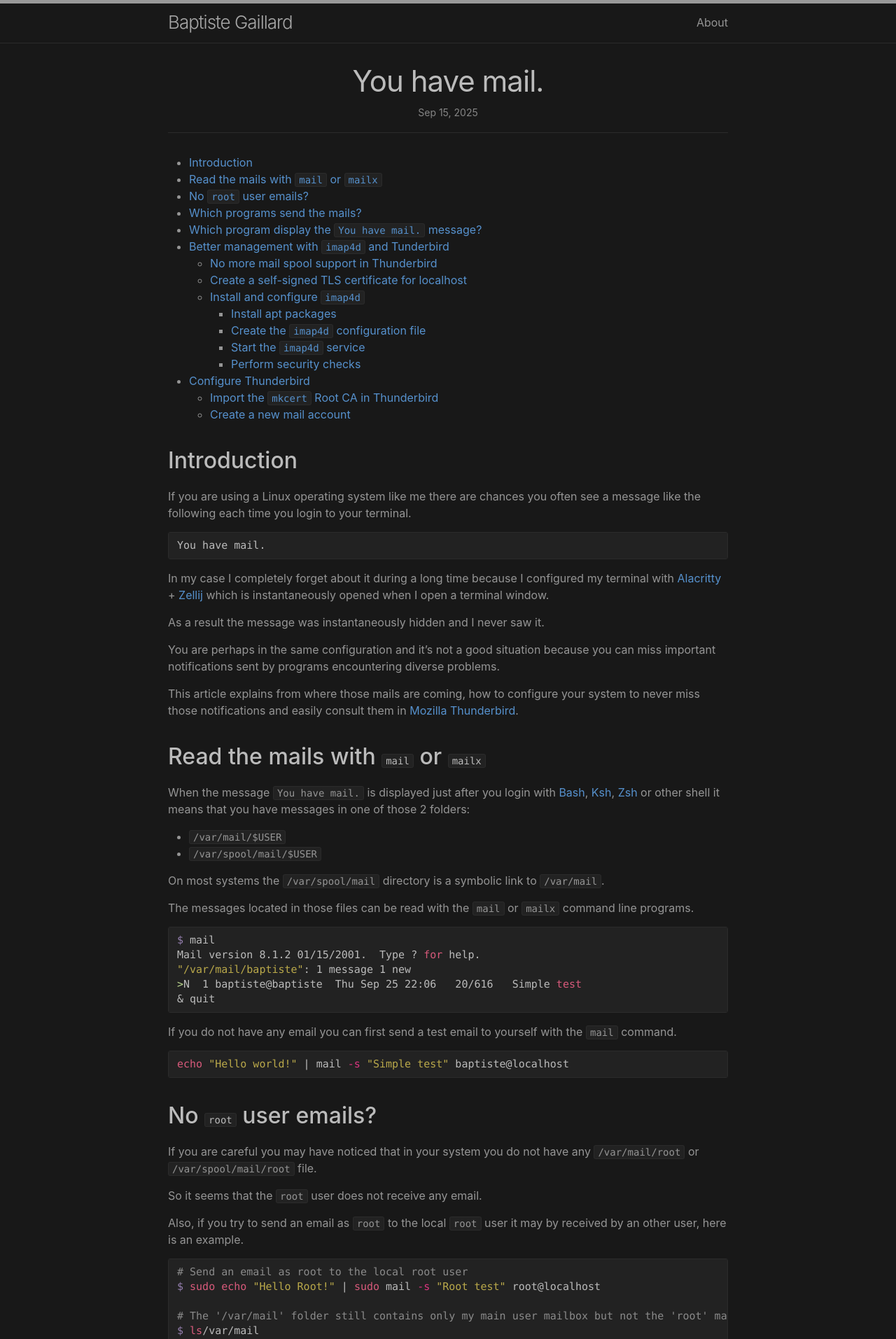
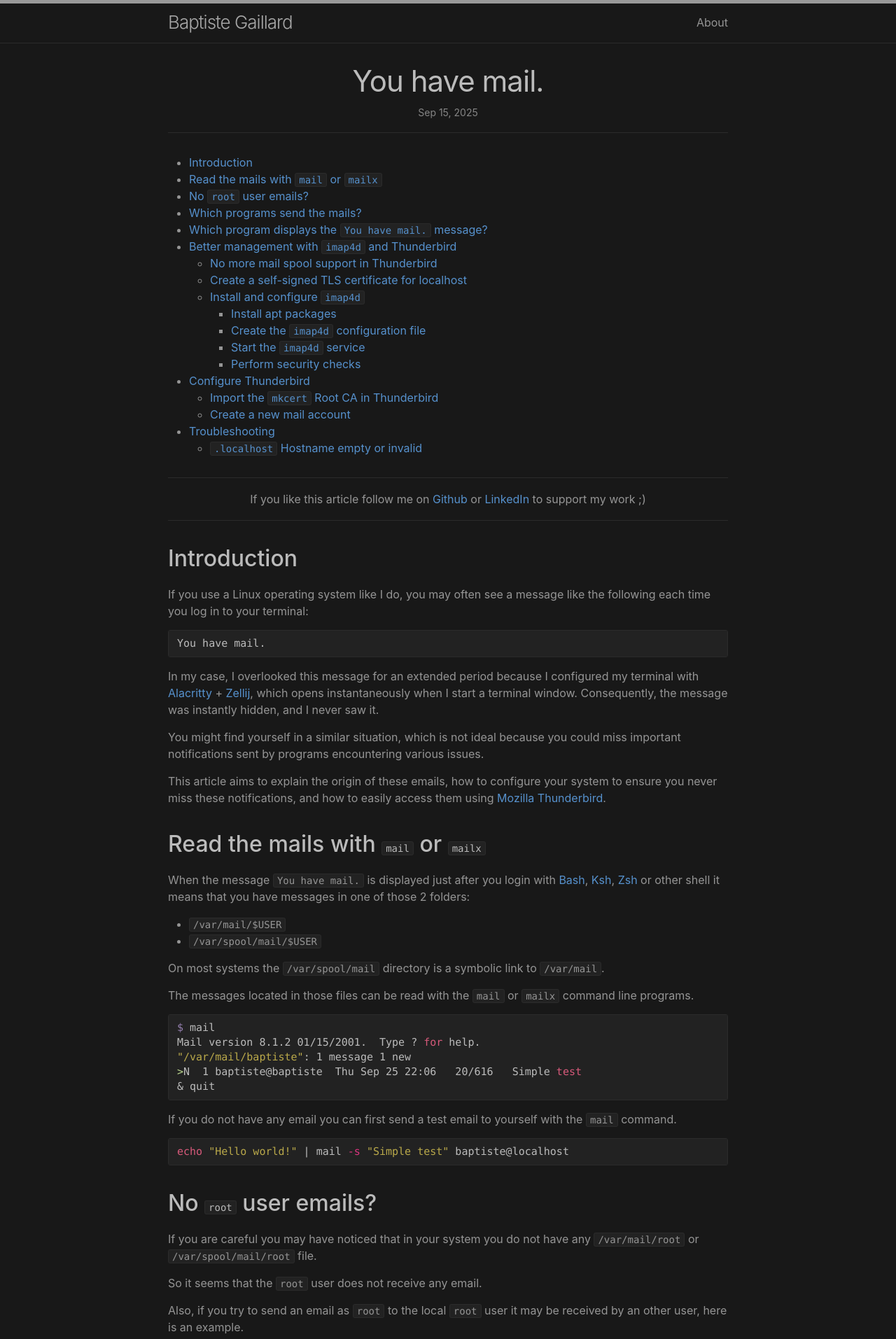
Before and after one commit to bgaillard/bgaillard.github.io, a Jekyll site: the page built from _posts/2025-09-15-you-have-mail.md, in a window 1280 px wide. Shown: the top 1913 px of the page at 70% size. Built offline with Jekyll 4.4.1, drawn with Linux system fonts in a browser that asks for light colours; nearby versions of some CDN libraries; some of the changed text lies outside the part shown.

Commit message:
General blog improvements.

````diff
--- a/_includes/custom-head.html
+++ b/_includes/custom-head.html
@@ -4,3 +4,21 @@
   1. Head over to https://realfavicongenerator.net/ to add your own favicons.
   2. Customize default _includes/custom-head.html in your source directory and insert the given code snippet.
 {% endcomment %}
+
+<!-- Essential for all desktop browsers -->
+<link rel="icon" type="image/x-icon" href="/assets/images/favicon.ico">
+<link rel="icon" type="image/png" sizes="32x32" href="/assets/images/favicon-32x32.png">
+<link rel="icon" type="image/png" sizes="16x16" href="/assets/images/favicon-16x16.png">
+
+<!-- iPhone/iPad home screen icons -->
+<link rel="apple-touch-icon" sizes="180x180" href="/assets/images/favicon-180x180.png">
+
+<!-- iPad-specific (optional) -->
+<link rel="apple-touch-icon" sizes="152x152" href="/assets/images/favicon-152x152.png">
+
+<!-- iOS Safari configuration -->
+<meta name="mobile-web-app-capable" content="yes">
+
+<!-- Android home screen icons -->
+<link rel="icon" type="image/png" sizes="192x192" href="/assets/images/favicon-192x192.png">
+<link rel="icon" type="image/png" sizes="512x512" href="/assets/images/favicon-512x512.png">
--- a/_layouts/post.html
+++ b/_layouts/post.html
@@ -34,6 +34,13 @@
 
   <div class="post-content e-content" itemprop="articleBody">
     {% include toc.html html=content %}
+
+    <div class="post-header-like-me">
+      If you like this article follow me on
+      <a href="https://github.com/bgaillard" title="Baptiste Gaillard's Github profile" target="_blank">Github</a> or
+      <a href="https://www.linkedin.com/in/baptistegaillard/" title="Baptiste Gaillard's LinkedIn profile" target="_blank" >LinkedIn</a> to support my work ;)
+    </div>
+
     {% include anchor_headings.html html=content anchorClass="fa-solid fa-link" %}
   </div>
 
--- a/_posts/2025-09-15-you-have-mail.md
+++ b/_posts/2025-09-15-you-have-mail.md
@@ -1,24 +1,23 @@
 ---
 layout: post
 title: You have mail.
+tags: linux, thunderbird, imap4d, mailutils, mail, system
 excerpt: Learn how to manage system mails on Linux using Thunderbird. Set up an IMAP server with imap4d and configure Thunderbird to read local mailboxes, ensuring you never miss important notifications.
 ---
 
 ## Introduction
 
-If you are using a Linux operating system like me there are chances you often see a message like the following each time you login to your terminal.
+If you use a Linux operating system like I do, you may often see a message like the following each time you log in to your terminal:
 
 ```bash
 You have mail.
 ```
 
-In my case I completely forget about it during a long time because I configured my terminal with [Alacritty](https://github.com/alacritty/alacritty) + [Zellij](https://github.com/zellij-org/zellij) which is instantaneously opened when I open a terminal window.
+In my case, I overlooked this message for an extended period because I configured my terminal with [Alacritty](https://github.com/alacritty/alacritty) + [Zellij](https://github.com/zellij-org/zellij), which opens instantaneously when I start a terminal window. Consequently, the message was instantly hidden, and I never saw it.
 
-As a result the message was instantaneously hidden and I never saw it.
+You might find yourself in a similar situation, which is not ideal because you could miss important notifications sent by programs encountering various issues.
 
-You are perhaps in the same configuration and it's not a good situation because you can miss important notifications sent by programs encountering diverse problems.
-
-This article explains from where those mails are coming, how to configure your system to never miss those notifications and easily consult them in [Mozilla Thunderbird](https://www.thunderbird.net/).
+This article aims to explain the origin of these emails, how to configure your system to ensure you never miss these notifications, and how to easily access them using [Mozilla Thunderbird](https://www.thunderbird.net/).
 
 
 ## Read the mails with `mail` or `mailx`
@@ -51,7 +50,7 @@
 
 So it seems that the `root` user does not receive any email.
 
-Also, if you try to send an email as `root` to the local `root` user it may by received by an other user, here is an example.
+Also, if you try to send an email as `root` to the local `root` user it may be received by an other user, here is an example.
 
 ```bash
 # Send an email as root to the local root user
@@ -80,7 +79,7 @@
 root: baptiste
 ```
 
-Under Debian this file is managed by `exim4`, the documentation about the `/etc/aliases` file can be found in [`exim4-config_files - /etc/aliases`](https://manpages.debian.org/jessie/exim4-config/etc-aliases.5#/etc/aliases).
+Under Debian this file is managed by [`exim4`](https://www.exim.org/), the documentation about the `/etc/aliases` file can be found in [`exim4-config_files - /etc/aliases`](https://manpages.debian.org/jessie/exim4-config/etc-aliases.5#/etc/aliases).
 
 So `root` emails are definitely not lost, they are just forwarded to our main user mailbox which is exactly what we want in most cases on a personal computer.
 
@@ -122,7 +121,7 @@
 Knowing which exact program could send those mails is not what's matter the most, the important thing to understand is that when an error is encountered it can be logged in local mail boxes and it's a good practice to have a visibility on those messages.
 
 
-## Which program display the `You have mail.` message?
+## Which program displays the `You have mail.` message?
 
 The display of the `You have mail.` message is natively handled by the shell you are using.
 
@@ -145,9 +144,9 @@
 ```
 
 
-## Better management with `imap4d` and Tunderbird
+## Better management with `imap4d` and Thunderbird
 
-Now that we know where the system mails are stored, how to read then with basic CLI commands, which programs are sending them and which program is displaying the `You have mail.` message we can improve our setup to never miss those mails.
+Now that we know where the system mails are stored, how to read them with basic CLI commands, which programs are sending them and which program is displaying the `You have mail.` message we can improve our setup to never miss those mails.
 
 My proposition is to manage those mails with [Thunderbird](https://www.thunderbird.net/) because we'll natively receive a visual notification each time a new mail appears.
 
@@ -340,7 +339,7 @@
 
 ```bash
 # Create the '~/.mail/' folder to avoid "error setting mail group: Operation not permitted" errors
-$ mkdir ~/.mail
+mkdir ~/.mail
 
 # Enable the imap4d service
 sudo systemctl enable mailutils-imap4d.service
@@ -399,6 +397,23 @@
 
 ### Import the `mkcert` Root CA in Thunderbird
 
+First we have to import the `mkcert` Root CA in Thunderbird to avoid TLS errors because we are using a self-signed certificate.
+
+To do it open Thunderbird and go to `Settings -> Privacy & Security -> Certificates -> Manage Certificates...`.
+
+In the `Authorities` tab click on the `Import...` button and select the `mkcert` Root CA certificate file located in the `/usr/local/share/ca-certificates` folder. The file has a name like `mkcert_development_CA_xxxxxxxx.crt`.
+
+![Import Mkcert Root CA certificate - 1](/assets/images/posts/2025/09/15/you-have-mail/thunderbird-import-mkcert-root-ca-certificate-1.png)
+
+After clicking on the import button a dialog appears, here do not miss to check the 2 checkboxes and click on the `OK` button.
+
+![Import Mkcert Root CA certificate - 2](/assets/images/posts/2025/09/15/you-have-mail/thunderbird-import-mkcert-root-ca-certificate-2.png)
+
+After import you should see the new imported Root CA certificate in the list.
+
+![Import Mkcert Root CA certificate - 3](/assets/images/posts/2025/09/15/you-have-mail/thunderbird-import-mkcert-root-ca-certificate-3.png)
+
+You can now continue to the next step to create a new mail account in Thunderbird.
 
 ### Create a new mail account
 
@@ -428,26 +443,14 @@
 echo "Hello world!" | mail -s "Simple test" baptiste@localhost
 ```
 
-journalctl --user -u imap4d.service
-sudo service mailutils-imap4d stop
-man imap4d
+## Troubleshooting
 
-TODO
+### `.localhost` Hostname empty or invalid
 
-* [x] TRES IMPORTANT: Configurer les ACLs pour autoriser que 127.0.0.1
-* [x] TRES IMPORTANT: Faire que le server n'écoute que sur 127.0.0.1
-* [x] TRES IMPORTANT: Régler correctement les droits sur les répertoires utilisateurs
-* [x] TRES IMPORTANT: Configuration sur le port 993 (IMAPS)
-* [x] Positionner au bon endroit les certificats auto-signés pour avoir les bons droits
-* [ ] Configurer correctement `tls-file-checks`
-* [ ] Gérer la génération des certificats auto-signés avec Ansible
-* [ ] Gérer l'appel à `update-ca-certificates` avec Ansible
-* [ ] Documenter la fenêtre d'exception de sécurité dans Thunderbird pour les certificats TLS auto-signés
-* [ ] Voir comment faire une PR sur `mkcert` pour ajouter le Root CA dans Thunderbird directement
-* [ ] Voir comment installer un certificat `mkcert` automatiquement avec Ansible.
-* [ ] Voir comment faire pour créer et installer un certificate `mkcert` Thunderbird dans la DB de certificats de Thunderbird avec Ansible.
-* [ ] Répondre aux messages suivants
-    * [ ] https://askubuntu.com/questions/2261/how-are-administrators-supposed-to-read-roots-mail
-    * [ ] https://askubuntu.com/questions/192572/how-do-i-read-local-email-in-thunderbird/199453#199453
+You see an error message like the following:
 
-https://letsencrypt.org/docs/certificates-for-localhost/#making-and-trusting-your-own-certificates
+![`.localhost` Hostname empty or invalid](/assets/images/posts/2025/09/15/you-have-mail/troubleshooting-localhost-hostname-empty-or-invalid.png)
+
+The cause of this problem could be one of the following:
+- You miss to import the `mkcert` Root CA certificate in Thunderbird
+- You miss to check the `Trust this CA to identify websites` checkbox when importing the `mkcert` Root CA certificate in Thunderbird
--- a/_sass/minima/custom-styles.scss
+++ b/_sass/minima/custom-styles.scss
@@ -5,7 +5,31 @@
   font-size: 50%;
   display: none;
 }
+h3 > a::before {
+  font-size: 70%;
+  display: none;
+}
+h4 > a::before {
+  font-size: 90%;
+  display: none;
+}
+h5 > a::before {
+  display: none;
+}
+h6 > a::before {
+  display: none;
+}
 
-h2:hover > a::before {
+h2:hover > a::before, h3:hover > a::before, h4:hover > a::before, h5:hover > a::before, h6:hover > a::before {
   display: inline-block;
 }
+
+.post-header-like-me {
+  margin-bottom: $spacing-unit;
+  margin-top: $spacing-unit;
+  padding-bottom: 18px;
+  padding-top: 18px;
+  text-align: center;
+  border-top: 1px solid $border-color-01;
+  border-bottom: 1px solid $border-color-01;
+}
````
Also changed, not shown: other parts of _posts/2025-09-15-you-have-mail.md (+7 -8 lines), about.md (+1 -1 lines), assets/images/favicon-152x152.jpg (added), assets/images/favicon-16x16.jpg (added), assets/images/favicon-180x180.jpg (added), assets/images/favicon-192x192.jpg (added), assets/images/favicon-32x32.jpg (added), assets/images/favicon-512x512.jpg (added), assets/images/favicon-96x96.jpg (added), assets/images/favicon.ico (added), assets/images/posts/2025/09/15/you-have-mail/thunderbird-import-mkcert-root-ca-certificate-1.png (added), assets/images/posts/2025/09/15/you-have-mail/thunderbird-import-mkcert-root-ca-certificate-2.png (added), assets/images/posts/2025/09/15/you-have-mail/thunderbird-import-mkcert-root-ca-certificate-3.png (added), assets/images/posts/2025/09/15/you-have-mail/troubleshooting-localhost-hostname-empty-or-invalid.png (added).
